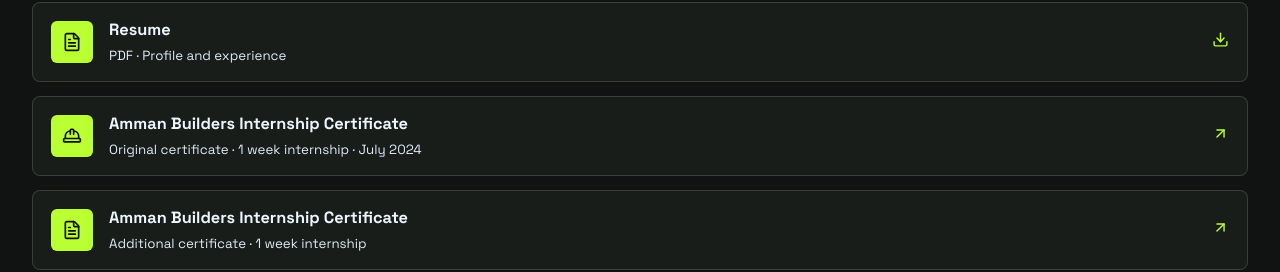
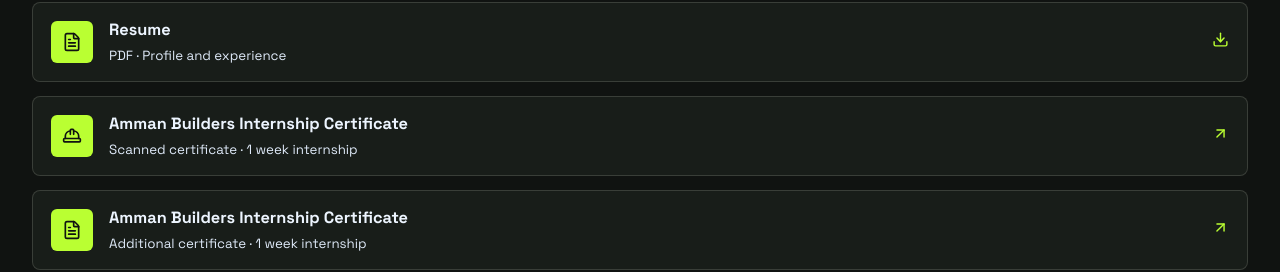
Before and after one commit to Navanee-doe/naveneee, a React (Vite) app: page / in a window 1280 px wide. Shown: the part 4113-4385 px from the top of the page. Built offline with nearby package versions, Linux system fonts and the light colour scheme.

Commit message:
Label NCC certificate correctly

```diff
--- a/src/App.jsx
+++ b/src/App.jsx
@@ -197,7 +197,7 @@
                 </div>
               </div>
             </div>
-            <a className="certificate-link" href="/assets/navaneethan-certificate.pdf" target="_blank" rel="noreferrer">
+            <a className="certificate-link" href="/assets/scanned-certificate.pdf" target="_blank" rel="noreferrer">
               <FileText size={17} /> View internship certificate <ArrowUpRight size={16} />
             </a>
           </div>
@@ -235,9 +235,9 @@
               <span><strong>Resume</strong><small>PDF · Profile and experience</small></span>
               <span className="document-action"><Download size={17} /></span>
             </a>
-            <a className="document-row" href="/assets/navaneethan-certificate.pdf" target="_blank" rel="noreferrer">
+            <a className="document-row" href="/assets/scanned-certificate.pdf" target="_blank" rel="noreferrer">
               <span className="document-icon"><HardHat size={20} /></span>
-              <span><strong>Amman Builders Internship Certificate</strong><small>Original certificate · 1 week internship · July 2024</small></span>
+              <span><strong>Amman Builders Internship Certificate</strong><small>Scanned certificate · 1 week internship</small></span>
               <span className="document-action"><ArrowUpRight size={17} /></span>
             </a>
             <a className="document-row" href="/assets/scanned-certificate.pdf" target="_blank" rel="noreferrer">
```
